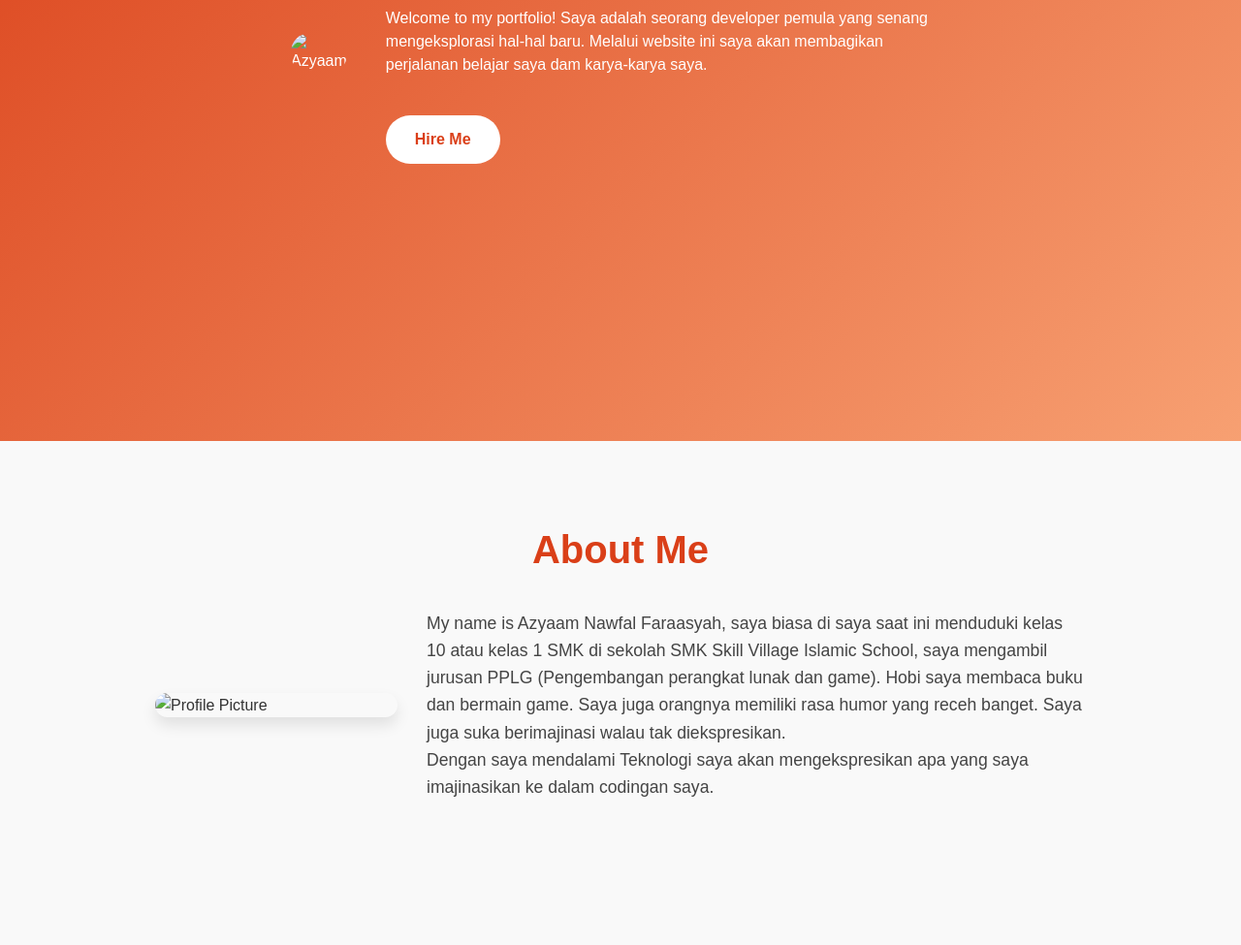
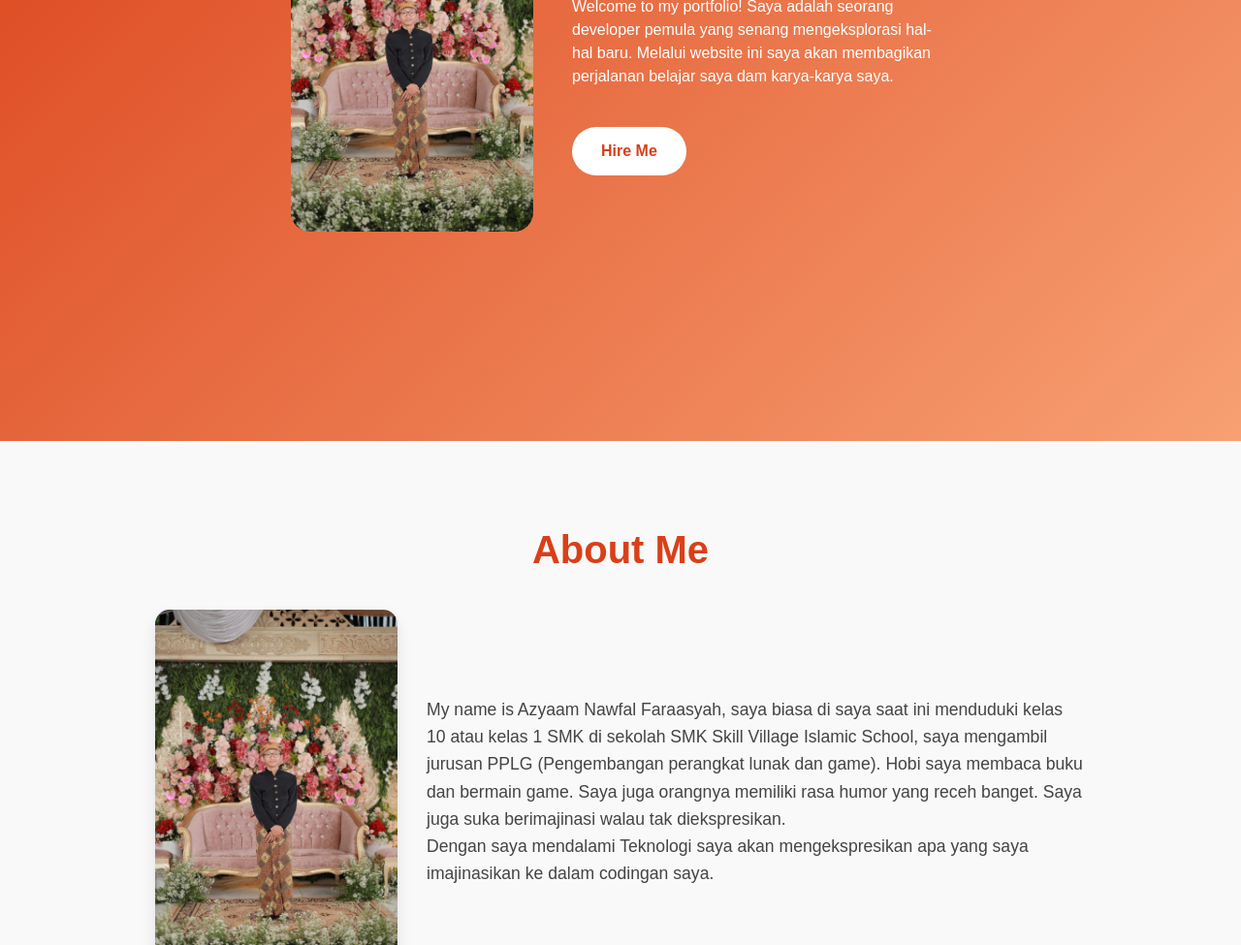
Before and after one commit to azyaam/azyaam.github.io, a plain HTML site: page index.html in a window 1280 px wide. Shown: the part 345-1320 px from the top of the page at 97% size. Drawn offline with Linux system fonts and the light colour scheme.

Commit message:
Update index.html
blabla

```diff
--- a/index.html
+++ b/index.html
@@ -27,7 +27,7 @@
     <!-- home -->
     <section id="home" class="home-section">
         <div class="home-content">
-            <img src="azyaam_10_PPLG.azyaamjawa.jpg" alt="Azyaam">
+            <img src="azyaamjawa.jpg" alt="Azyaam">
         </div>
         <div class="home-text">
             <h1>Hello, I'm Azyaam</h1>
@@ -40,7 +40,7 @@
     <section id="about" class="about-section">
         <h2>About Me</h2>
         <div class="about-content">
-            <img src="azyaam_10_PPLG.azyaamjawa.jpg" alt="Profile Picture" />
+            <img src="azyaamjawa.jpg" alt="Profile Picture" />
             <div class="about-text">
                 <p>My name is Azyaam Nawfal Faraasyah, saya biasa di saya saat ini menduduki kelas 10 atau kelas 1 SMK di sekolah SMK Skill Village Islamic School, saya mengambil jurusan PPLG (Pengembangan perangkat lunak dan game). Hobi saya membaca buku dan bermain game. Saya juga orangnya memiliki rasa humor yang receh banget. Saya juga suka berimajinasi walau tak diekspresikan.</p>
                 <p>Dengan saya mendalami Teknologi saya akan mengekspresikan apa yang saya imajinasikan ke dalam codingan saya. </p>
```
